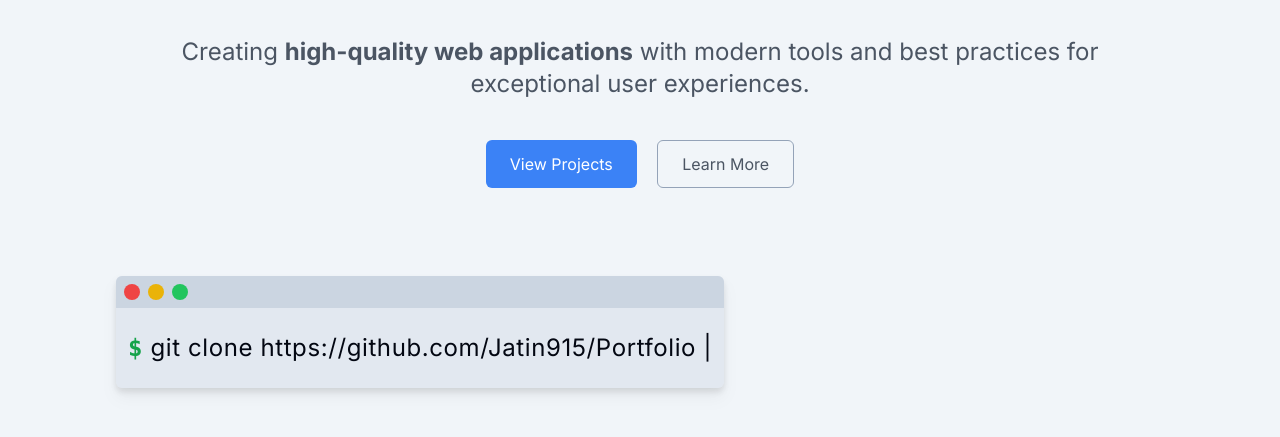
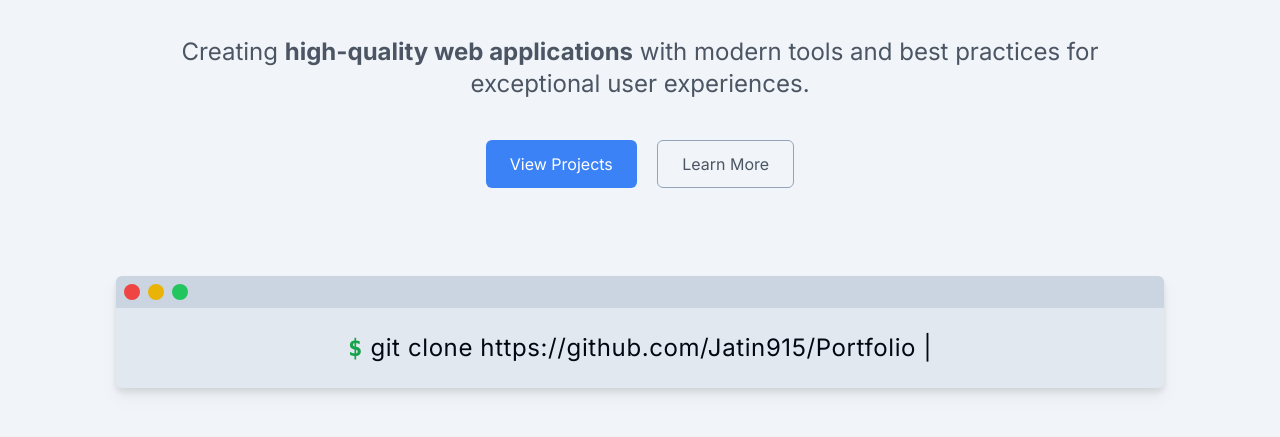
Before and after one commit to Jatin915/Portfolio, a website: page src/index.html in a window 1280 px wide. Shown: the part 363-800 px from the top of the page. Drawn offline with Linux system fonts and the light colour scheme.

Commit message:
Fixed terminal issue

```diff
--- a/src/index.html
+++ b/src/index.html
@@ -199,7 +199,7 @@
           <a href="#about"><button id="btn" class="h-12 min-w-full sm:min-w-fit border-slate-400 border-[0.5px] px-6 rounded-md text-gray-600 dark:text-gray-300 dark:bg-transparent transition-all duration-300 ease-in-out">Learn More</button></a>
         </div>
 
-        <div class="min-h-fit mx-4 mt-16 text-wrap sm:w-fit rounded-md bg-slate-200 text-gray-950 drop-shadow-lg dark:shadow-lg dark:shadow-zinc-800 dark:bg-zinc-900 dark:text-gray-50 transition duration-300">
+        <div class="min-h-fit mx-4 mt-16 text-wrap sm:w-full rounded-md bg-slate-200 text-gray-950 drop-shadow-lg dark:shadow-lg dark:shadow-zinc-800 dark:bg-zinc-900 dark:text-gray-50 transition duration-300">
           <div class="flex space-x-2 h-8 pt-2 px-2 min-w-full rounded-t-md bg-slate-300 dark:bg-zinc-800 transition duration-300">
             <span class="h-4 w-4 rounded-full bg-red-500 block"></span>
             <span class="h-4 w-4 rounded-full bg-yellow-500 block"></span>
@@ -216,6 +216,7 @@
       </div>
     </section>
                                               <!-- Hero section ends here -->
+
 
 
 
```
